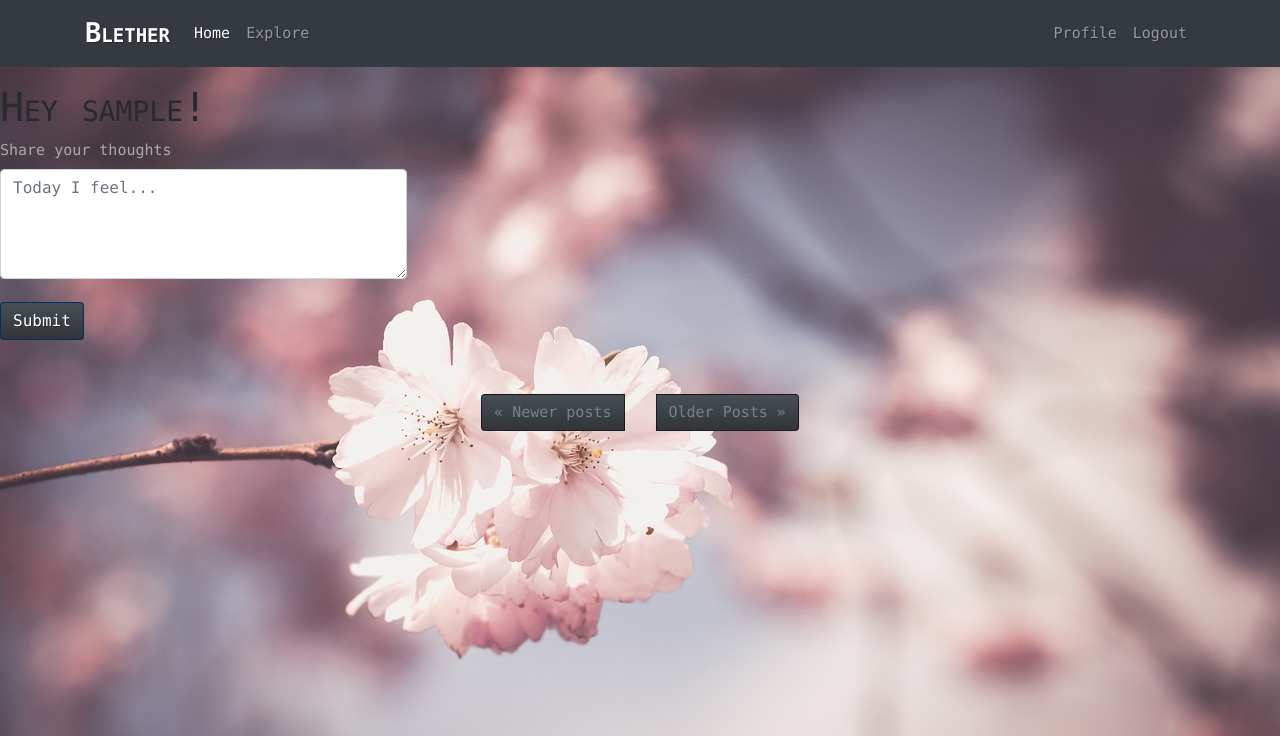
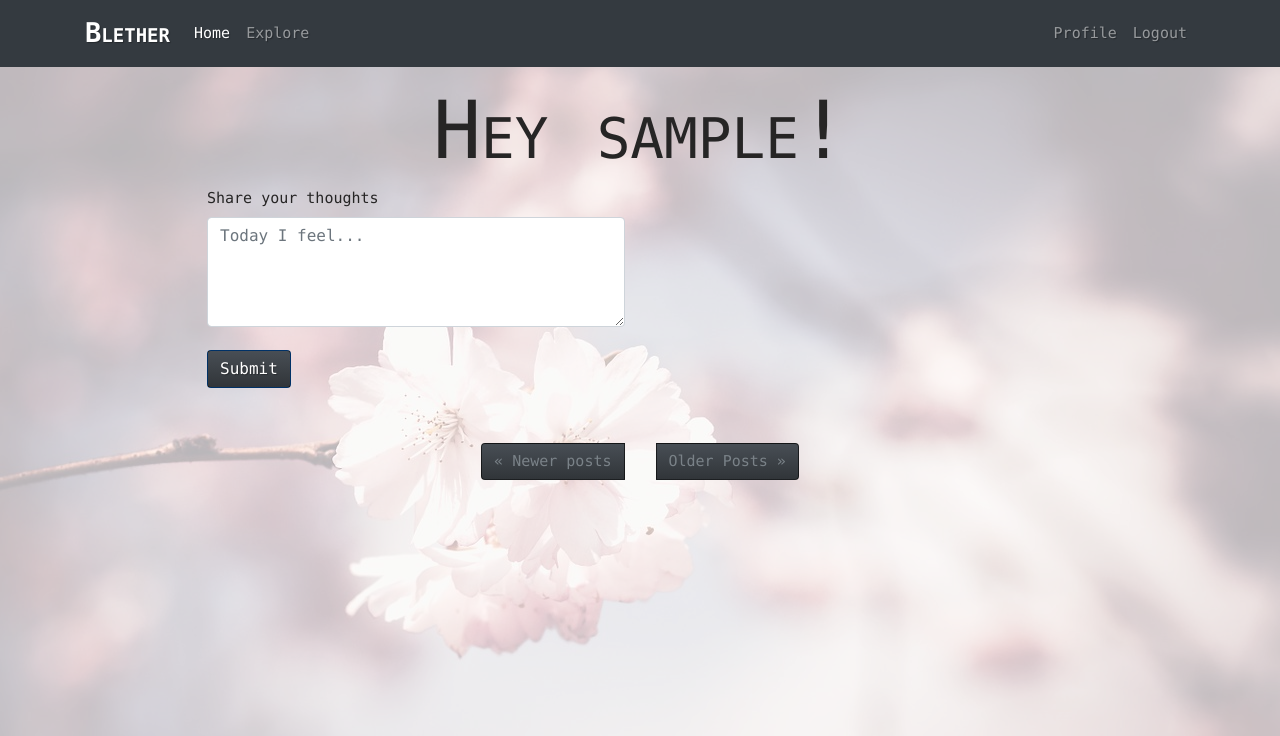
Before and after one commit to AlexYaneva/Flask-CRUD-app, a Flask app: page / in a window 1280 px wide. Shown: the top 736 px of the page. Run offline with Flask 2, Linux system fonts and the light colour scheme; the visitor is signed in with stand-in values (Sample User, id 1); data comes from the database, SQL or seed files in the repository; data that the repository does not hold is empty; some libraries are stand-ins or nearby versions.

Commit message:
minor adjustments

```diff
--- a/app_package/static/custom.css
+++ b/app_package/static/custom.css
@@ -1,18 +1,30 @@
+
 body {
     margin: 0;
     font-family: 'Lucida console', 'Calibri body', arial;
     font-size: 0.9375rem;
     font-weight: 400;
     line-height: 1.5;
-    color: #aaa;
+    color: #262525;
     text-align: left;
-    /*background-color: #272B30;*/
-    background-image: url('flowers.jpg');
+}
+
+body::before {
+  content: "";
+  position: absolute;
+  top: 0;
+  left: 0;
+  min-width: 100%;
+  min-height: 100%;
+  z-index: -1;
+  opacity: 0.35;
+  background-image: url('flowers.jpg');
 }
 
 h1 {
 	margin-top: 1rem;
-	color: #272B30;
+	color: #262525;
+	font-size: 5rem;
 	font-variant: small-caps;
 }
 
@@ -30,6 +42,8 @@ h1 {
 	border: 1px solid transparent;
   	border-radius: 0.25rem;
 	margin-top: 1rem;
+	width: 60%;
+	margin: 1rem auto;
 }
 
 .alert-dismissible {
@@ -37,9 +51,9 @@ h1 {
 }
 
 .alert-warning{
-   color: #332d2c;
-   background-color: #ed7e68;
-   border-color: #fde1b9;
+   color: white;
+   background-color: #e83a51;
+   border-color: white;
 }
 
 .alert-danger {
@@ -117,3 +131,8 @@ h1 {
 	width: 70%;
 	margin: 10px auto;
 }
+
+.row {
+	width: 70%;
+	margin: 1px auto;
+}
--- a/app_package/templates/auth/login.html
+++ b/app_package/templates/auth/login.html
@@ -2,7 +2,7 @@
 {% extends 'base.html' %}
 
 {% block app_content %}
-    <h1 class="text-center">Sign In</h1>
+    <h1 class="text-center">Sign in</h1>
         <div class="row align-items-center justify-content-center">
             <div class="col-md-4">
                 <form  action="" method="post" role="form">
@@ -29,8 +29,8 @@
         </div>
     <br>
 
-    <p class="text-center">New User? <a href="{{ url_for('auth.register') }}">Register here.</a></p>
+    <p class="text-center"><strong>New User? <a href="{{ url_for('auth.register') }}">Register here.</a></strong></p>
 
-    <p class="text-center">Forgot Your Password? <a href="{{ url_for('auth.reset_password_request') }}">Reset it.</a></p>
+    <p class="text-center"><strong>Forgot Your Password? <a href="{{ url_for('auth.reset_password_request') }}">Reset it.</a></strong></p>
 
 {% endblock %}
--- a/app_package/templates/index.html
+++ b/app_package/templates/index.html
@@ -4,9 +4,9 @@
 {% block app_content %}
 
     {% if form %} <!-- adding a conditional to check if the form exists and needs to be rendered (for example, it does not for the 'explore' page) -->
-    	<div class="row align-items-left justify-content-left">
-            <div class="col-md-4">
-                <h1 class='text-left'>Hey {{ current_user.username }}!</h1>
+    	<h1 class='text-center'>Hey {{ current_user.username }}!</h1>
+        <div class="row">
+            <div class="col-md-6">
                 <form  action="" method="post" role="form">
                     {{ form.hidden_tag() }}
                     <div class="form-group">
```
